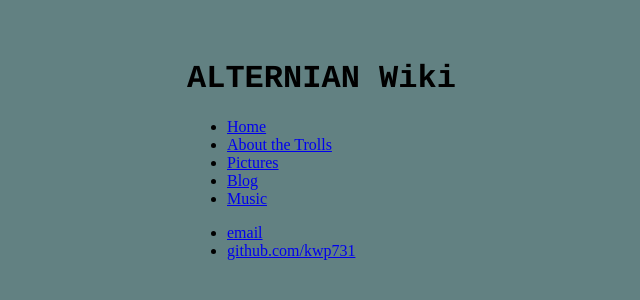
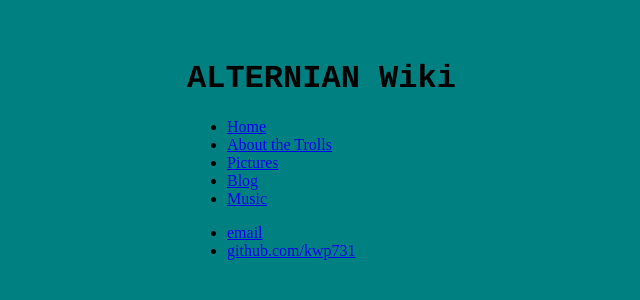
Before and after one commit to kwp731/kwp731.github.io, a Jekyll site: the page built from index.html, in a window 1280 px wide. Shown: the top 300 px of the page, without its empty margins (5-645 px from the left). Built offline with Jekyll 4.4.1, drawn with Linux system fonts in a browser that asks for light colours.

Commit message:
background to teal

```diff
--- a/_layouts/default.html
+++ b/_layouts/default.html
@@ -6,7 +6,7 @@
    <!-- link to main stylesheet -->
 	 <link rel="stylesheet" type="text/css" href="/css/main.css">
 </head>
-	<style> body { background-color:#628182; } </style>
+	<style> body { background-color:#008080; } </style>
 <body>
 	<h1 style="color:burgundy;font-family:courier">ALTERNIAN Wiki</h1>
 			<nav>
```
